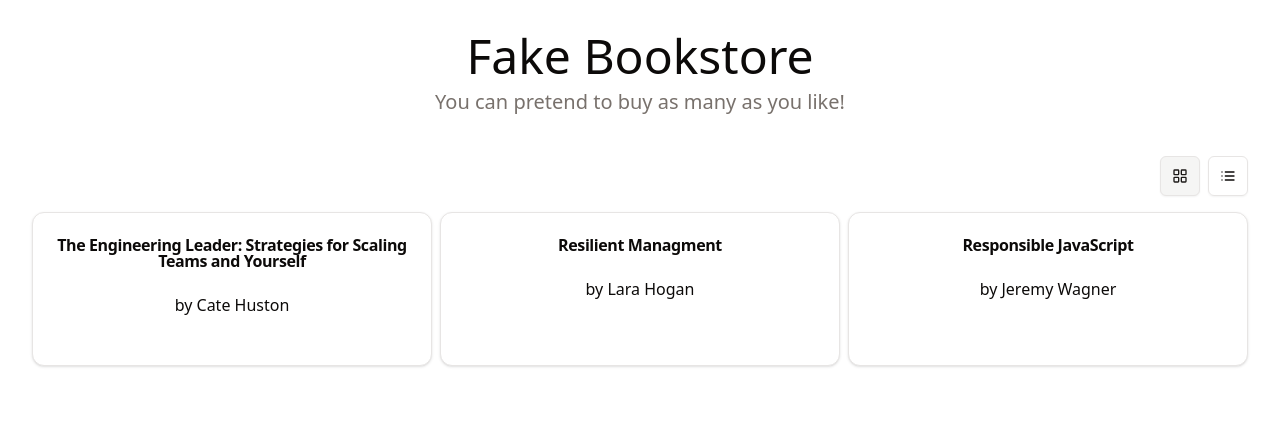
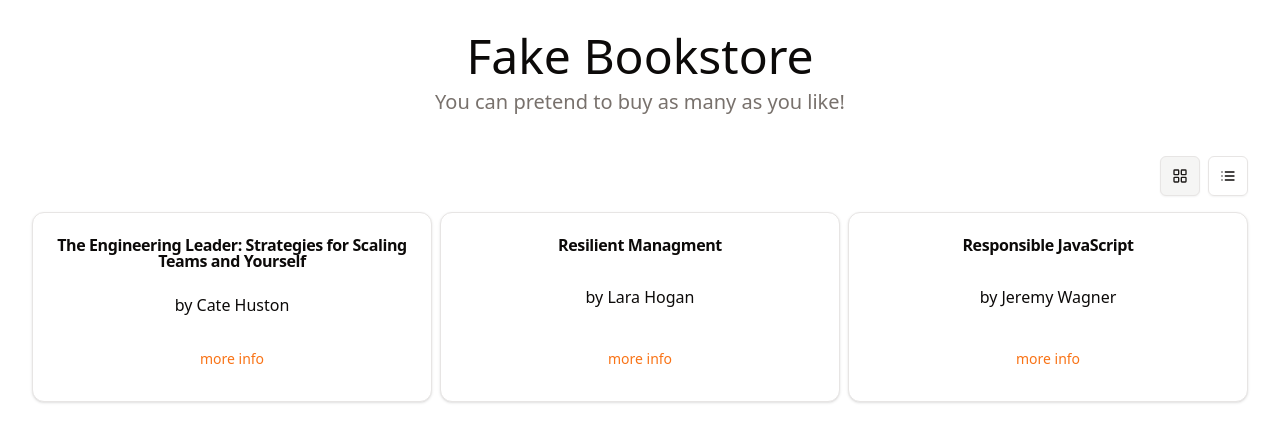
Before and after one commit to pearlbea/bookstore, a React (Vite) app: page / in a window 1280 px wide. Shown: the top 442 px of the page. Built offline with nearby package versions, Linux system fonts and the light colour scheme.

Commit message:
Adds details

```diff
--- /dev/null
+++ b/src/components/book-detail/book-detail.tsx
@@ -0,0 +1,26 @@
+import {
+  Dialog,
+  DialogContent,
+  DialogDescription,
+  DialogHeader,
+  DialogTitle,
+  DialogTrigger,
+} from "@/components/ui/dialog";
+import { Button } from "@/components/ui/button";
+import { Book } from "data";
+
+export function BookDetail({ book }: { book: Book }) {
+  return (
+    <Dialog>
+      <DialogTrigger>
+        <Button variant="link">more info</Button>
+      </DialogTrigger>
+      <DialogContent>
+        <DialogHeader>
+          <DialogTitle>{book.title}</DialogTitle>
+          <DialogDescription>{book.author}</DialogDescription>
+        </DialogHeader>
+      </DialogContent>
+    </Dialog>
+  );
+}
--- a/src/components/book-list/book-list.tsx
+++ b/src/components/book-list/book-list.tsx
@@ -6,16 +6,9 @@
 import { Toggle } from "../ui/toggle";
 import { LayoutGrid, List } from "lucide-react";
 import { VisuallyHidden } from "../visually-hidden/visually-hidden";
-import {
-  Table,
-  TableBody,
-  TableCaption,
-  TableCell,
-  TableHead,
-  TableHeader,
-  TableRow,
-} from "@/components/ui/table";
+import { Table, TableBody, TableCell, TableRow } from "@/components/ui/table";
 import styles from "./book-list.module.css";
+import { BookDetail } from "../book-detail/book-detail";
 
 export function BookList() {
   // grid or list
@@ -57,8 +50,13 @@
             <TableBody>
               {inventory.map((book: Book) => (
                 <TableRow>
-                  <TableCell align="left">{book.title}</TableCell>
+                  <TableCell align="left" className="text-lg">
+                    {book.title}
+                  </TableCell>
                   <TableCell>{book.author}</TableCell>
+                  <TableCell>
+                    <BookDetail book={book} />
+                  </TableCell>
                 </TableRow>
               ))}
             </TableBody>
--- a/src/components/book/book.tsx
+++ b/src/components/book/book.tsx
@@ -6,20 +6,22 @@
   CardHeader,
   CardTitle,
 } from "@/components/ui/card";
-
+import { BookDetail } from "../book-detail/book-detail";
 
 export function BookCard({ book }: { book: Book }) {
   const { author, title } = book;
 
   return (
-    <Card>
+    <Card className="flex flex-col justify-between">
       <CardHeader>
         <CardTitle>{title}</CardTitle>
       </CardHeader>
       <CardContent>
         <h3>by {author}</h3>
       </CardContent>
-      <CardFooter></CardFooter>
+      <CardFooter className="flex justify-center align-end">
+        <BookDetail book={book} />
+      </CardFooter>
     </Card>
   );
 }
```
